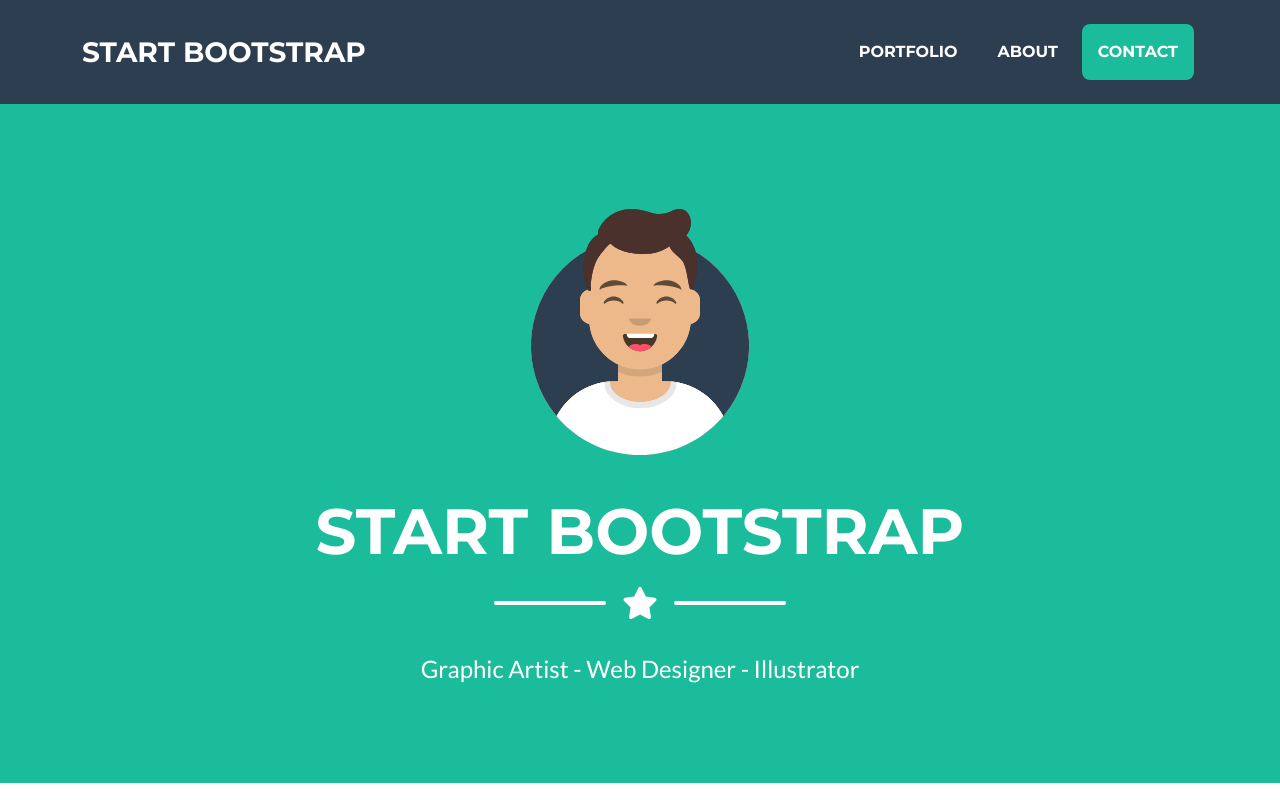
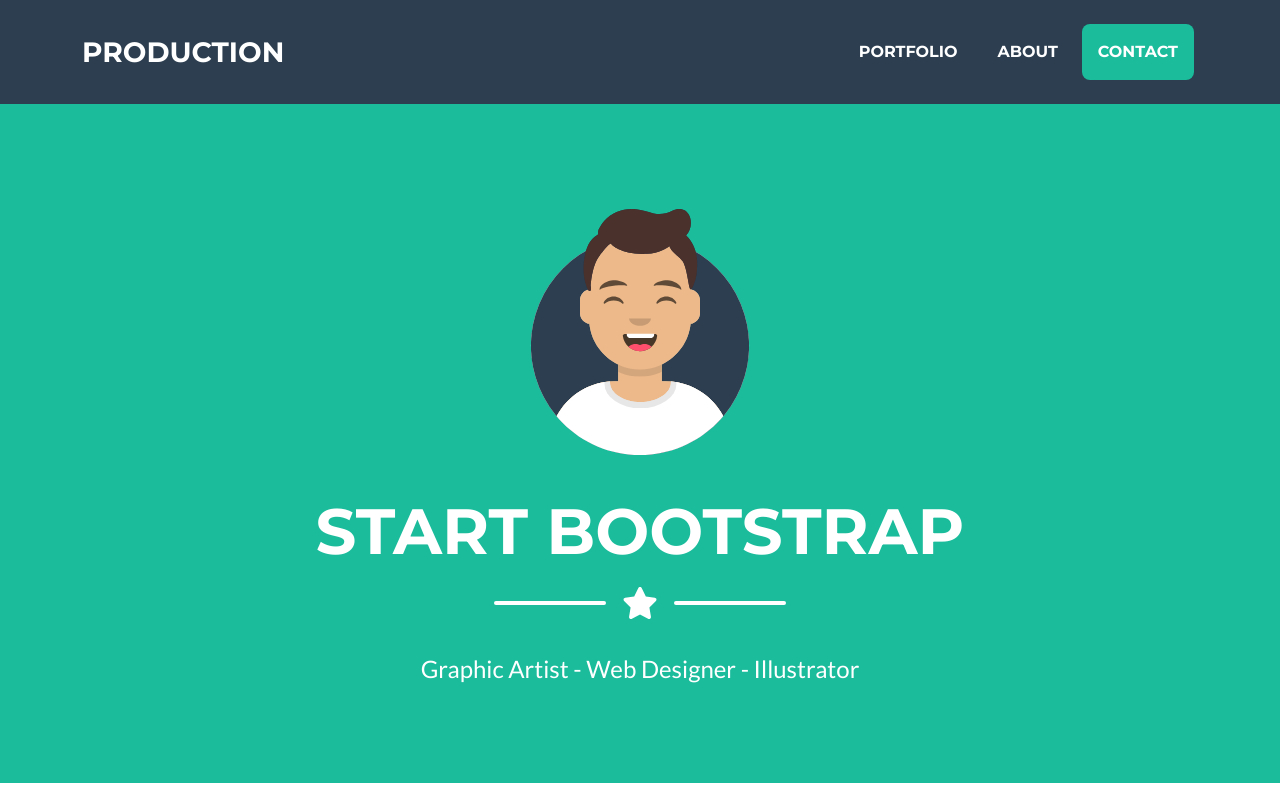
Before and after one commit to Stella0916/example, a plain HTML site: page index.html in a window 1280 px wide. Shown: the top 800 px of the page. Drawn offline with nearby package versions, Linux system fonts and the light colour scheme.

Commit message:
fix production, cloud computing

```diff
--- a/index.html
+++ b/index.html
@@ -20,7 +20,7 @@
         <!-- Navigation-->
         <nav class="navbar navbar-expand-lg bg-secondary text-uppercase fixed-top" id="mainNav">
             <div class="container">
-                <a class="navbar-brand" href="#page-top">Start Bootstrap</a>
+                <a class="navbar-brand" href="#page-top">Production</a>
                 <button class="navbar-toggler text-uppercase font-weight-bold bg-primary text-white rounded" type="button" data-bs-toggle="collapse" data-bs-target="#navbarResponsive" aria-controls="navbarResponsive" aria-expanded="false" aria-label="Toggle navigation">
                     Menu
                     <i class="fas fa-bars"></i>
```
